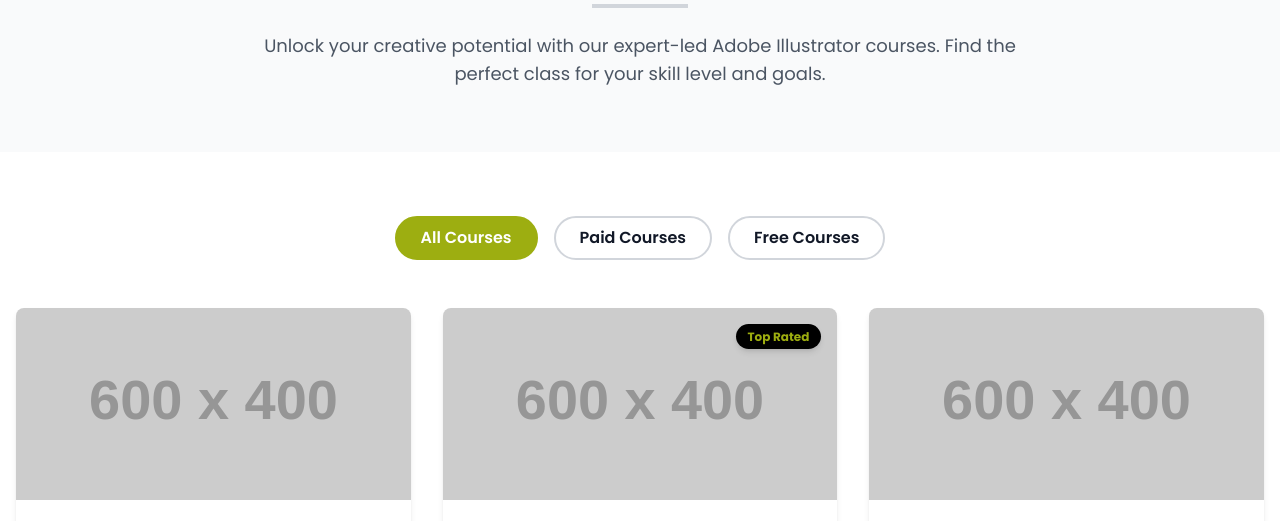
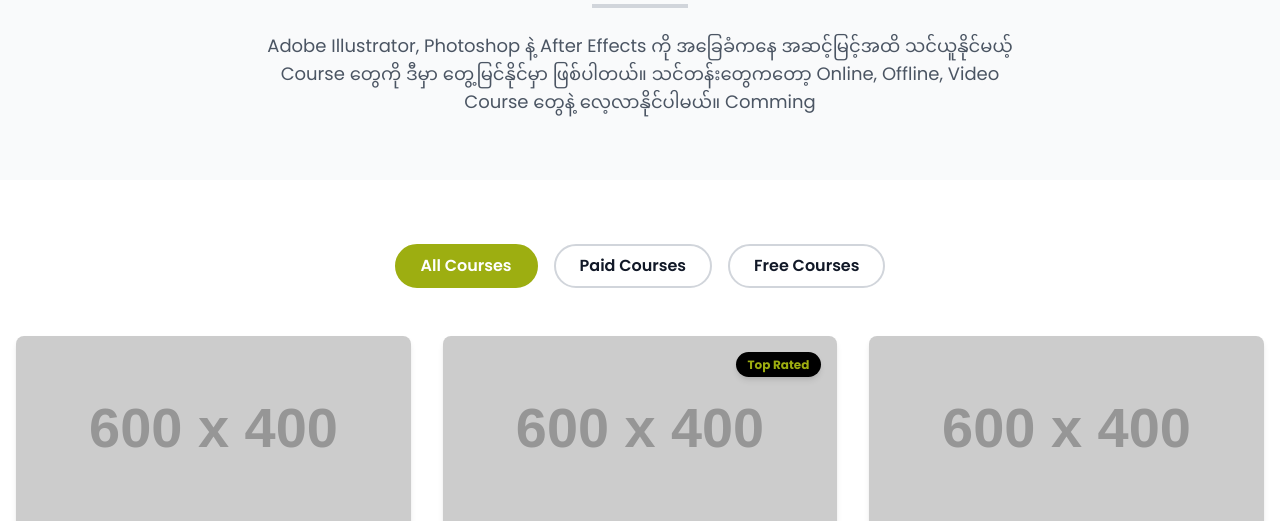
Before and after one commit to artdeone/artdeone.com, a plain HTML site: page courses.html in a window 1280 px wide. Shown: the part 220-741 px from the top of the page. Drawn offline with nearby package versions, Linux system fonts and the light colour scheme; placeholder pictures from the web are drawn by us.

Commit message:
Added Myanmar Text

```diff
--- a/courses.html
+++ b/courses.html
@@ -105,7 +105,8 @@
             <h1 class="text-4xl md:text-5xl font-bold text-gray-900 mb-4" data-aos="fade-up">Our <span class="accent-text">Courses</span></h1>
             <div class="w-24 h-1 bg-gray-300 mx-auto mb-6" data-aos="fade-up" data-aos-delay="100"></div>
             <p class="text-lg text-gray-600 max-w-3xl mx-auto" data-aos="fade-up" data-aos-delay="200">
-                Unlock your creative potential with our expert-led Adobe Illustrator courses. Find the perfect class for your skill level and goals.
+                Adobe Illustrator, Photoshop နဲ့ After Effects ကို အခြေခံကနေ အဆင့်မြင့်အထိ သင်ယူနိုင်မယ့် Course တွေကို ဒီမှာ တွေ့မြင်နိုင်မှာ ဖြစ်ပါတယ်။
+                သင်တန်းတွေကတော့ Online, Offline, Video Course တွေနဲ့ လေ့လာနိုင်ပါမယ်။ Comming <Soon class=""></Soon>
             </p>
         </section>
 
```
